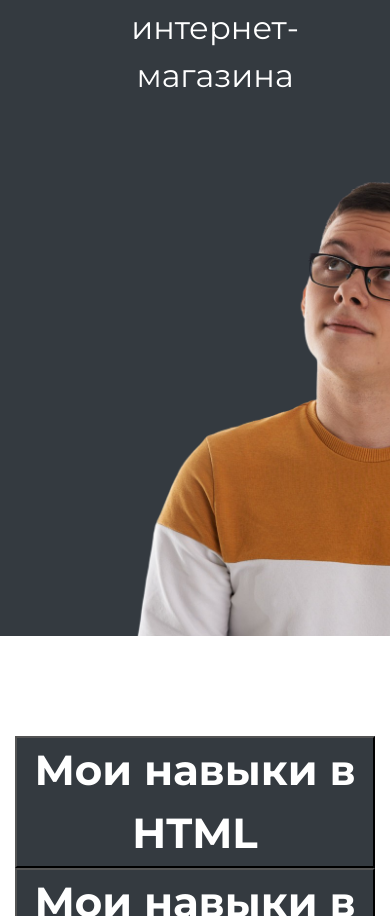
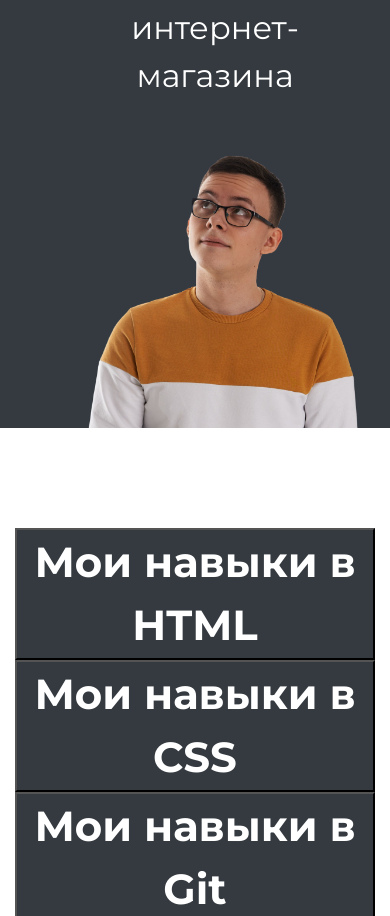
Before and after one commit to MatweyPtushkin/my-portfolio, a plain HTML site: page index.html in a window 390 px wide. Shown: the part 1507-2423 px from the top of the page. Drawn offline with nearby package versions, Linux system fonts and the light colour scheme.

Commit message:
delete bugs(2)

```diff
--- a/style.css
+++ b/style.css
@@ -137,7 +137,10 @@ nav {
 }
 
 .my-photo {
-  width: 100%;
+  position: relative;
+  display: block;
+  width: 80%;
+  bottom: -10px;
 }
 
 .section-three {
@@ -240,6 +243,21 @@ nav {
 }
 
 /* -----------------------MEDIA-------------- */
+@media (max-width: 1030px) {
+  .my-photo {
+    display: block;
+    width: 80%;
+    bottom: -57px;
+  }
+}
+
+@media (max-width: 990px) {
+  .my-photo {
+    display: block;
+    width: 80%;
+    bottom: 0;
+  }
+}
 
 @media (max-width: 768px) {
   .certificate img {
@@ -247,4 +265,23 @@ nav {
     margin: 0 auto;
     width: 75%;
   }
+
+  .my-photo {
+    display: block;
+    width: 80%;
+  }
 }
+
+@media (max-width: 490px) {
+  .my-photo {
+    display: block;
+    width: 60%;
+  }
+}
+
+@media (max-width: 375px) {
+  .my-photo {
+    display: block;
+    width: 50%;
+  }
+}
```
